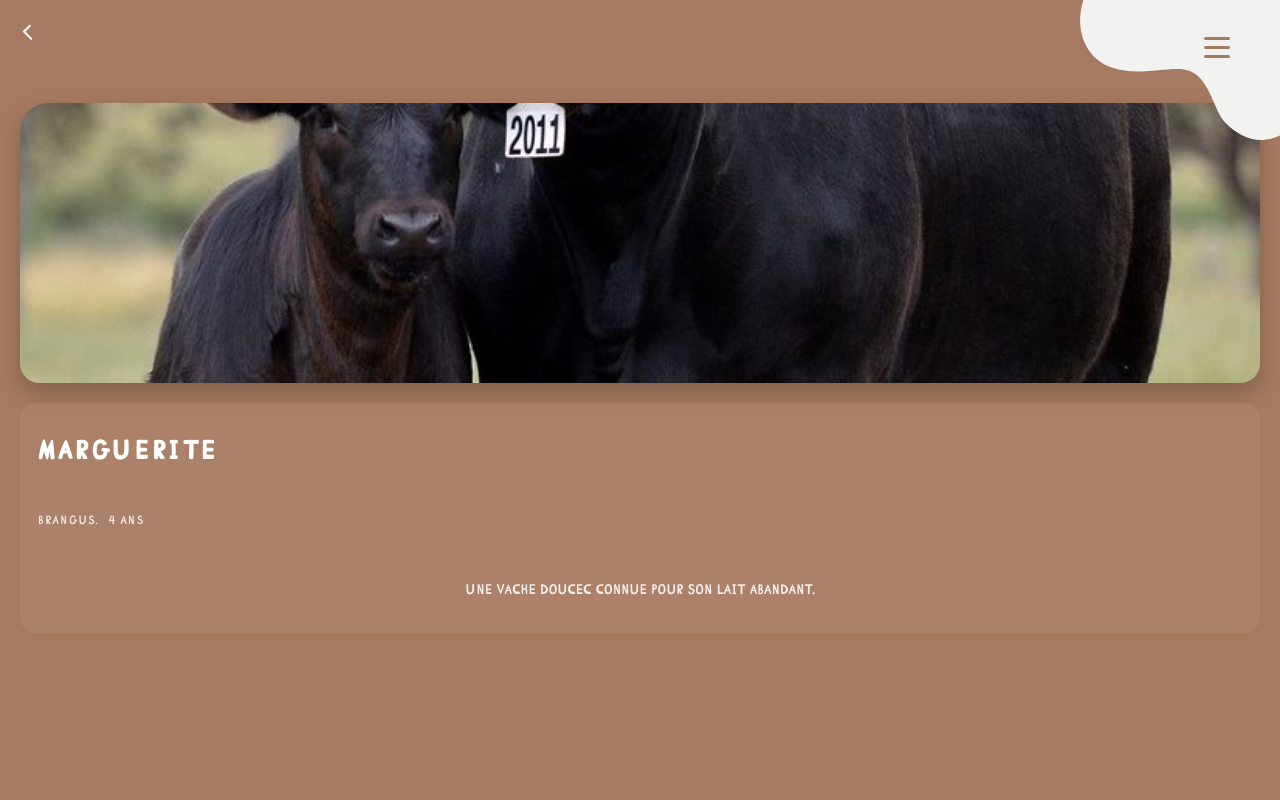
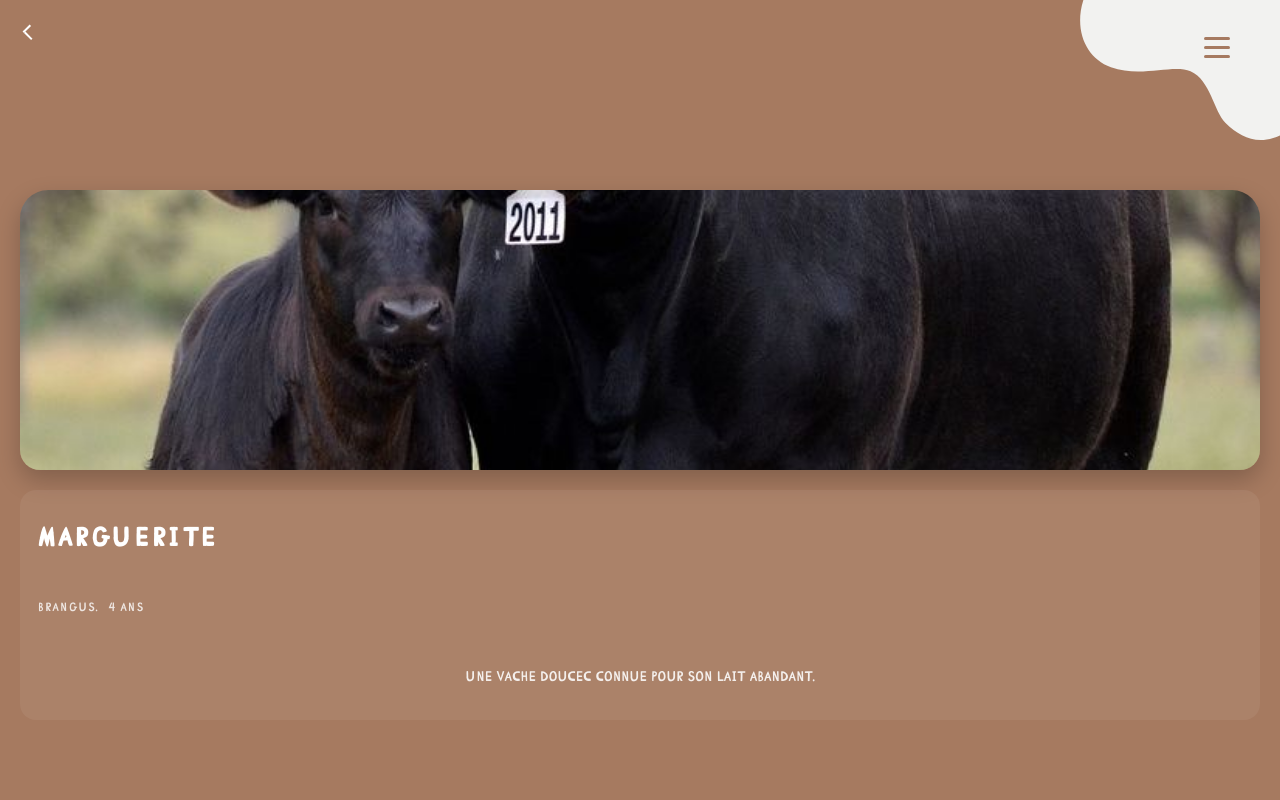
Before and after one commit to arnaud7012-spec/Cowbi, a Vue app: page /cows/1 in a window 1280 px wide. Shown: the top 800 px of the page. Built offline with nearby package versions, Linux system fonts and the light colour scheme; a web font is replaced by a local one.

Commit message:
Ajustement_détail_minime

```diff
--- a/src/Details.vue
+++ b/src/Details.vue
@@ -111,7 +111,7 @@ watchEffect(() => {
 .cow-detail {
   min-height: 100vh;
   background-color: #a67a60;
-  padding: 103px 20px 40px;
+  padding: 190px 20px 40px;
   color: white;
   display: flex;
   flex-direction: column;
```
